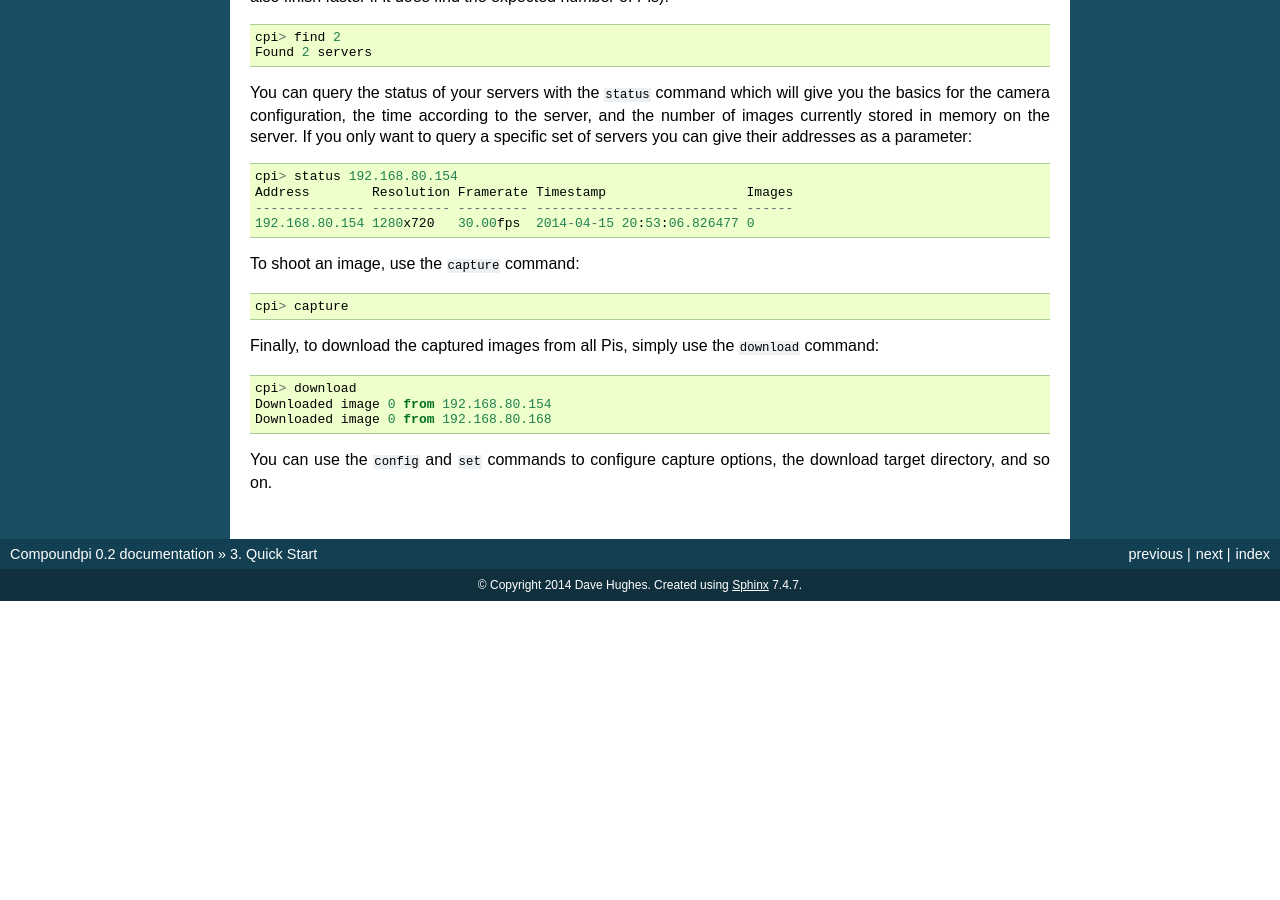
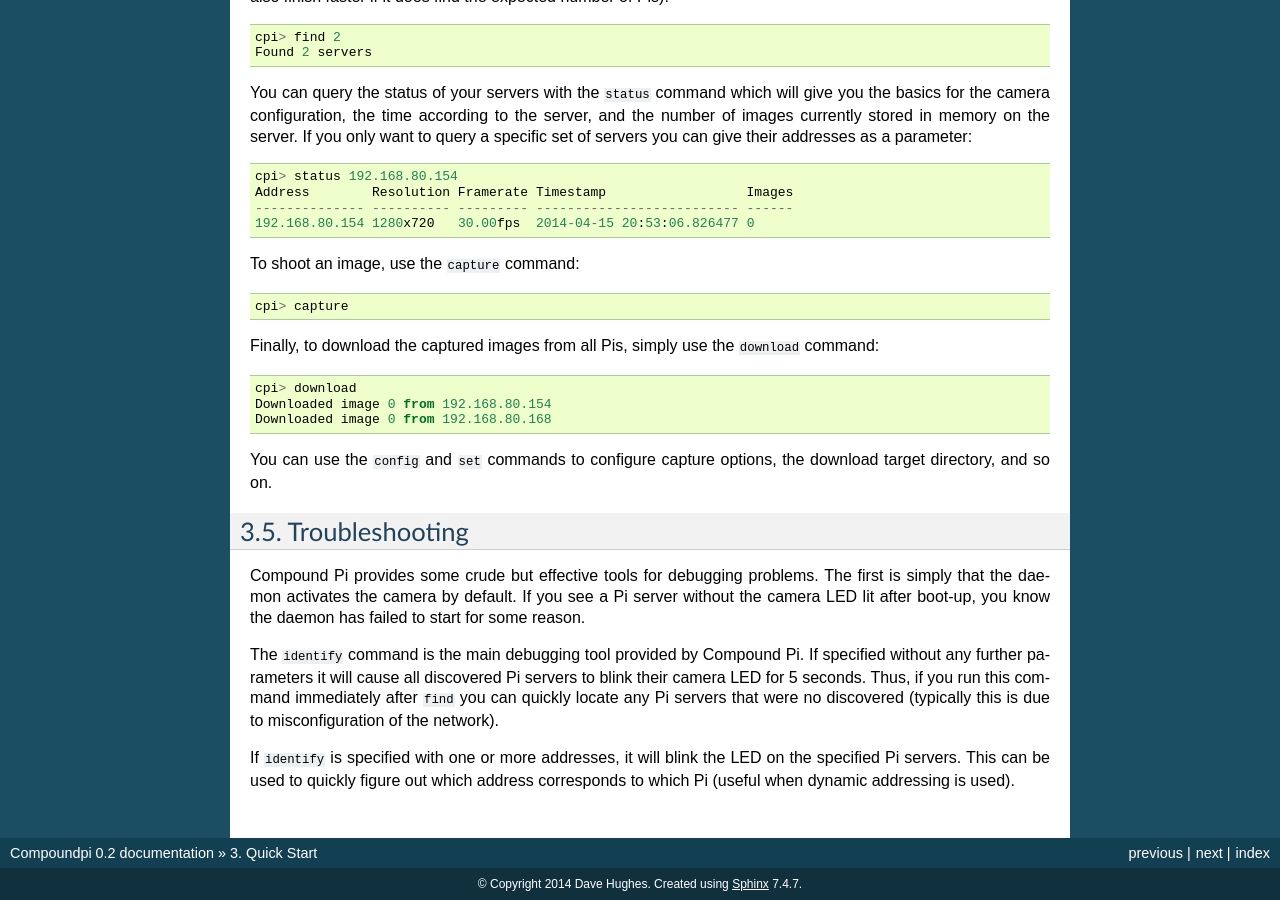
Before and after one commit to waveform-computing/compoundpi, a Sphinx documentation site: the page built from docs/quickstart.rst, in a window 1280 px wide and 900 px high, scrolled down 2027 px. Built offline with Sphinx 7.4.7, drawn with Linux system fonts in a browser that asks for light colours; before the commit the page ends 2628 px from its top, so only the background shows below that.

Commit message:
Added troubleshooting section to quickstart

```diff
--- a/docs/quickstart.rst
+++ b/docs/quickstart.rst
@@ -147,3 +147,21 @@ command::
 
 You can use the ``config`` and ``set`` commands to configure capture options,
 the download target directory, and so on.
+
+Troubleshooting
+===============
+
+Compound Pi provides some crude but effective tools for debugging problems. The
+first is simply that the daemon activates the camera by default. If you see
+a Pi server without the camera LED lit after boot-up, you know the daemon has
+failed to start for some reason.
+
+The ``identify`` command is the main debugging tool provided by Compound Pi.
+If specified without any further parameters it will cause all discovered Pi
+servers to blink their camera LED for 5 seconds. Thus, if you run this command
+immediately after ``find`` you can quickly locate any Pi servers that were
+no discovered (typically this is due to misconfiguration of the network).
+
+If ``identify`` is specified with one or more addresses, it will blink the LED
+on the specified Pi servers. This can be used to quickly figure out which
+address corresponds to which Pi (useful when dynamic addressing is used).
```
